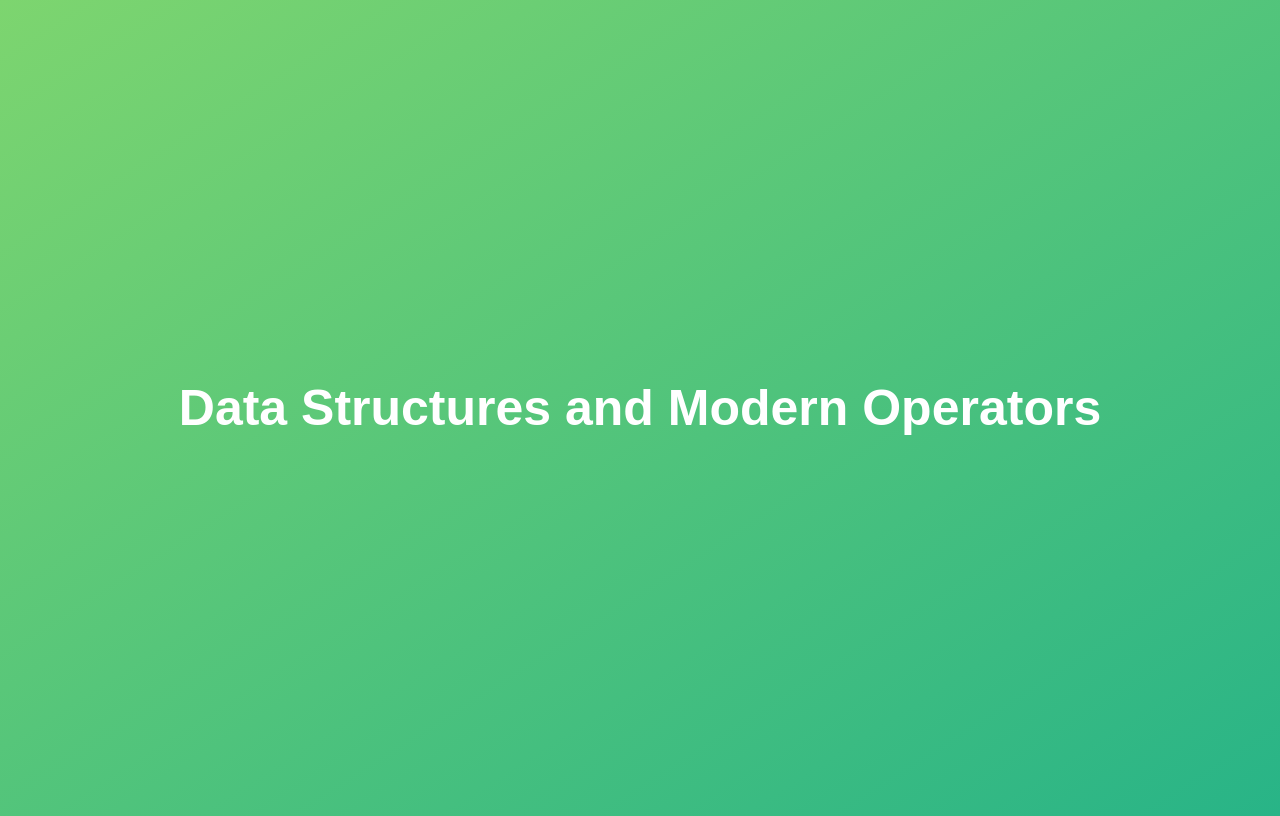
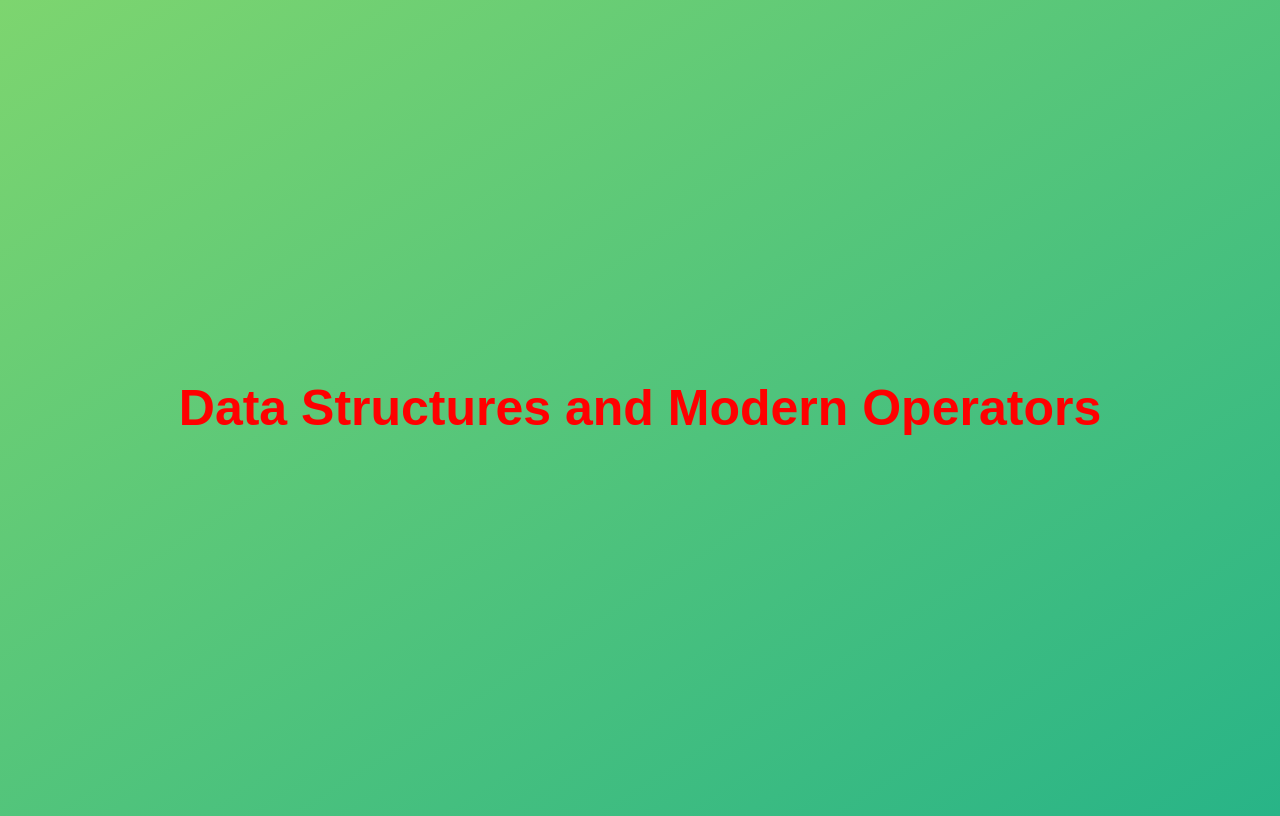
Before and after one commit to KingPinGi/My_Javascript_firsts, a plain HTML site: page 09-Data-Structures-Operators/starter/index.html in a window 1280 px wide. Drawn offline with Linux system fonts and the light colour scheme.

Commit message:
still working...

```diff
--- a/09-Data-Structures-Operators/starter/script.js
+++ b/09-Data-Structures-Operators/starter/script.js
@@ -716,7 +716,7 @@ runOnce();
 })();
 
 (()=> console.log('This will also never run again'))();
-*/
+
 //CLOSURES
 const secureBooking = function(){
   let passengerCount = 0;
@@ -731,3 +731,52 @@ const booker = secureBooking();
 booker();
 booker();
 booker();
+console.dir(booker);
+
+//More on Closures
+let f;
+
+const g = function() {
+  const a = 23;
+  f = function(){
+    console.log(a * 2);
+  };
+};
+
+const h = function (){
+  const b = 777;
+  f = function(){
+    console.log(b * 2)
+  };
+};
+
+g();
+f();
+console.dir(f);
+//Re-assigning functions
+h();
+f();
+console.dir(f)
+//Exampe 2
+const boardPassenger = function(n,wait){
+  const perGroup = n/3;
+
+  setTimeout(function(){
+    console.log(`We are now boarding all ${n} passengers`);
+    console.log(`There are 3 groups, each with ${perGroup} passengers`)
+  }, wait * 1000);
+
+  console.log(`Will start boarding is ${wait} seconds`);
+};
+
+const perGroup = 1000;
+boardPassenger(180, 3)
+*/
+(function(){
+  const header = document.querySelector('h1');
+  header.style.color = 'red';
+
+  header.addEventListener('click', function(){
+    header.style.color = 'blue';
+  })
+})();
--- a/11-Arrays-Bankist/starter/script.js
+++ b/11-Arrays-Bankist/starter/script.js
@@ -74,3 +74,6 @@ const currencies = new Map([
 const movements = [200, 450, -400, 3000, -650, -130, 70, 1300];
 
 /////////////////////////////////////////////////
+
+let arr = ['a', 'b', 'c', 'd', 'e'];
+console.log(arr.slice(2));
```
Also changed, not shown: 11-Arrays-Bankist/starter/index.html (+0 -1 lines).
